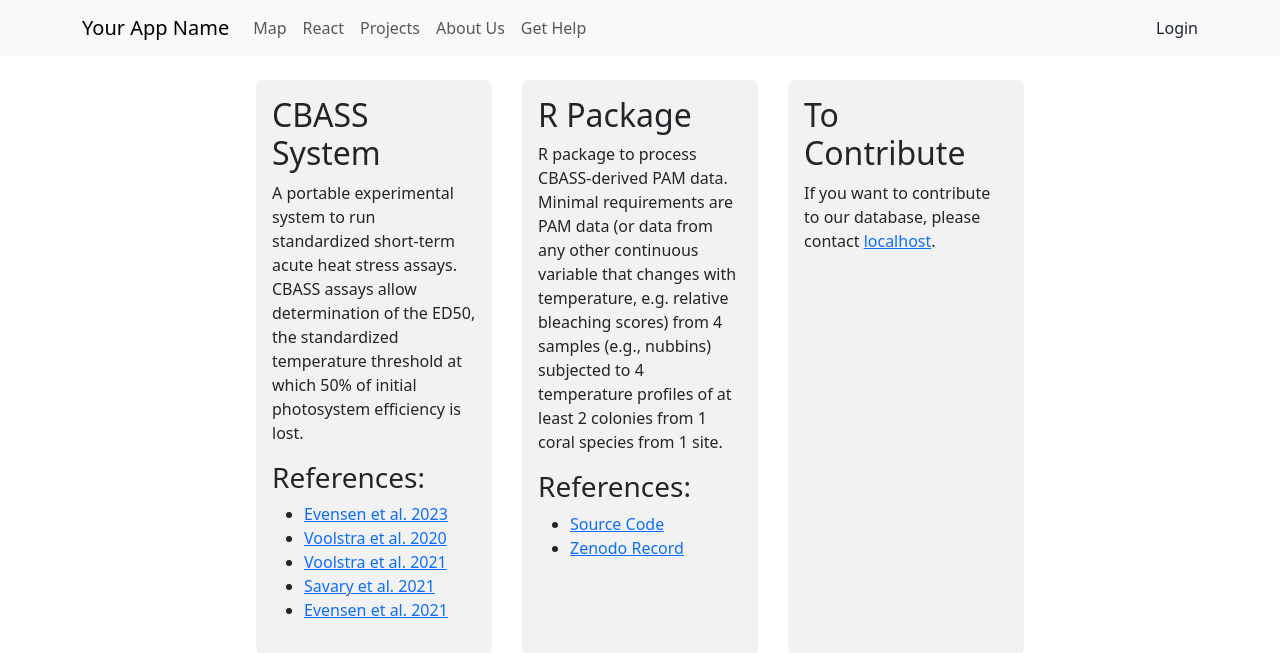
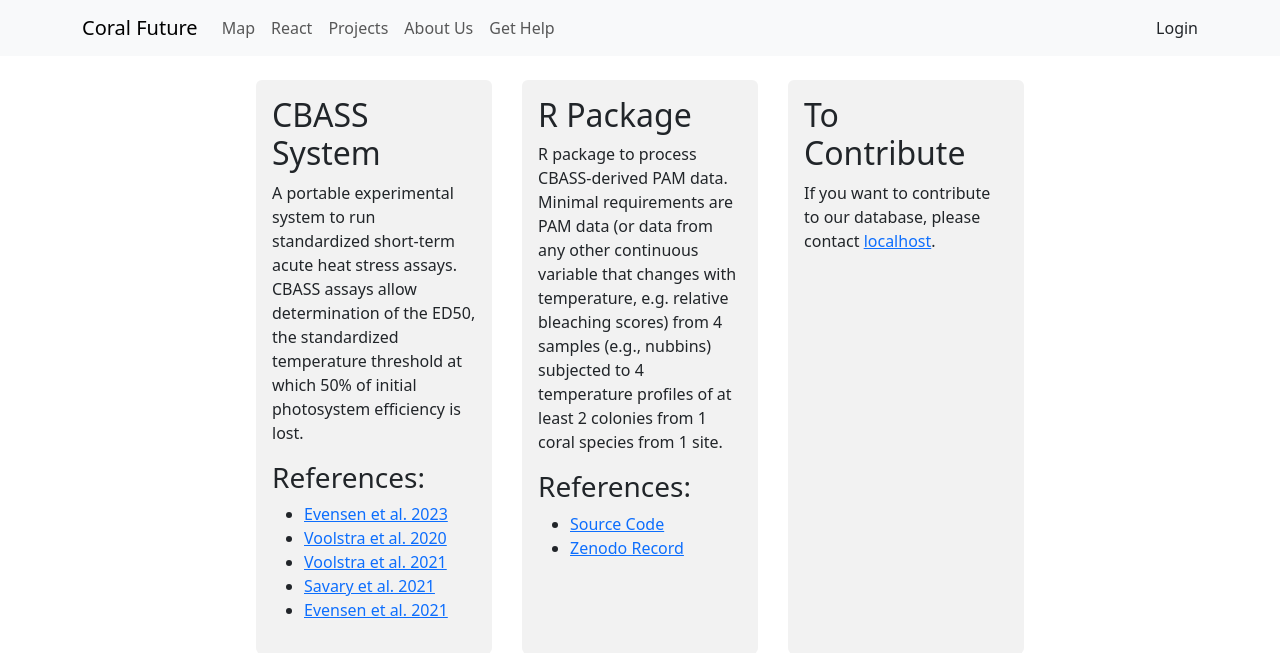
Before and after one commit to greenjune-ship-it/coral-future, a Django app: page / in a window 1280 px wide. Shown: the top 653 px of the page. Run offline with Django 5.2, Linux system fonts and the light colour scheme; some libraries are stand-ins or nearby versions.

Commit message:
updated the app name

```diff
--- a/django_app/static/templates/base.html
+++ b/django_app/static/templates/base.html
@@ -4,7 +4,7 @@
     {% load static %}
     <meta charset="UTF-8">
     <meta name="viewport" content="width=device-width, initial-scale=1.0">
-    <title>{% block title %}Your Website{% endblock %}</title>
+    <title>{% block title %}Coral Future{% endblock %}</title>
 
     <!-- Use the static tag to reference your favicon -->
     <link rel="icon" type="image/png" href="{% static 'img/coral.png' %}">
--- a/django_app/static/templates/navbar.html
+++ b/django_app/static/templates/navbar.html
@@ -4,7 +4,7 @@
 
 <nav class="navbar navbar-expand-lg navbar-light bg-light">
     <div class="container">
-        <a class="navbar-brand" href="/">Your App Name</a>
+        <a class="navbar-brand" href="/">Coral Future</a>
 
         <button class="navbar-toggler" type="button" data-bs-toggle="collapse"
                 data-bs-target="#navbarNav" aria-controls="navbarNav"
```
